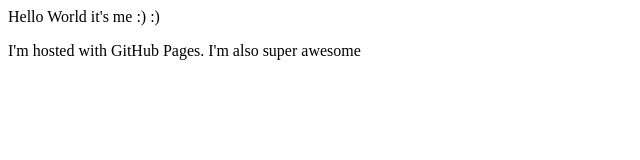
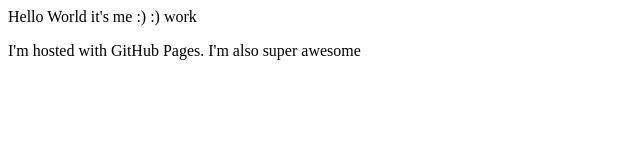
Before and after one commit to jaba0143/jaba0143.github.io, a plain HTML site: page index.html in a window 1280 px wide. Shown: the full height of the page, 0-640 px from the left. Drawn offline with Linux system fonts and the light colour scheme.

Commit message:
Update index.html

```diff
--- a/index.html
+++ b/index.html
@@ -1,7 +1,7 @@
 <!DOCTYPE html>
 <html>
 <body>
-<h> Hello World it's me :) :) <h>
+<h> Hello World it's me :) :) work <h>
 <p>I'm hosted with GitHub Pages. I'm also super awesome </p>
 </body>
 </html>
```
